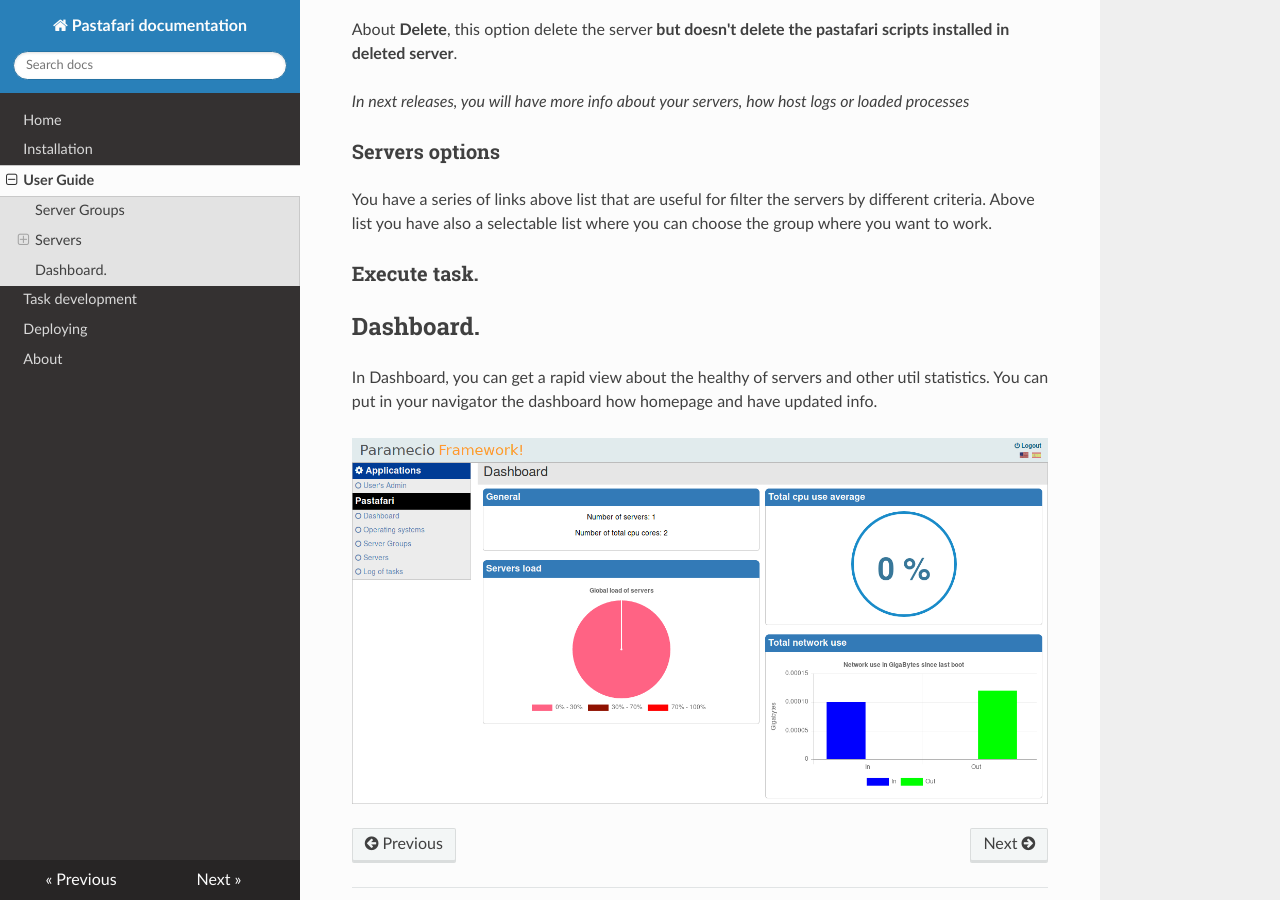
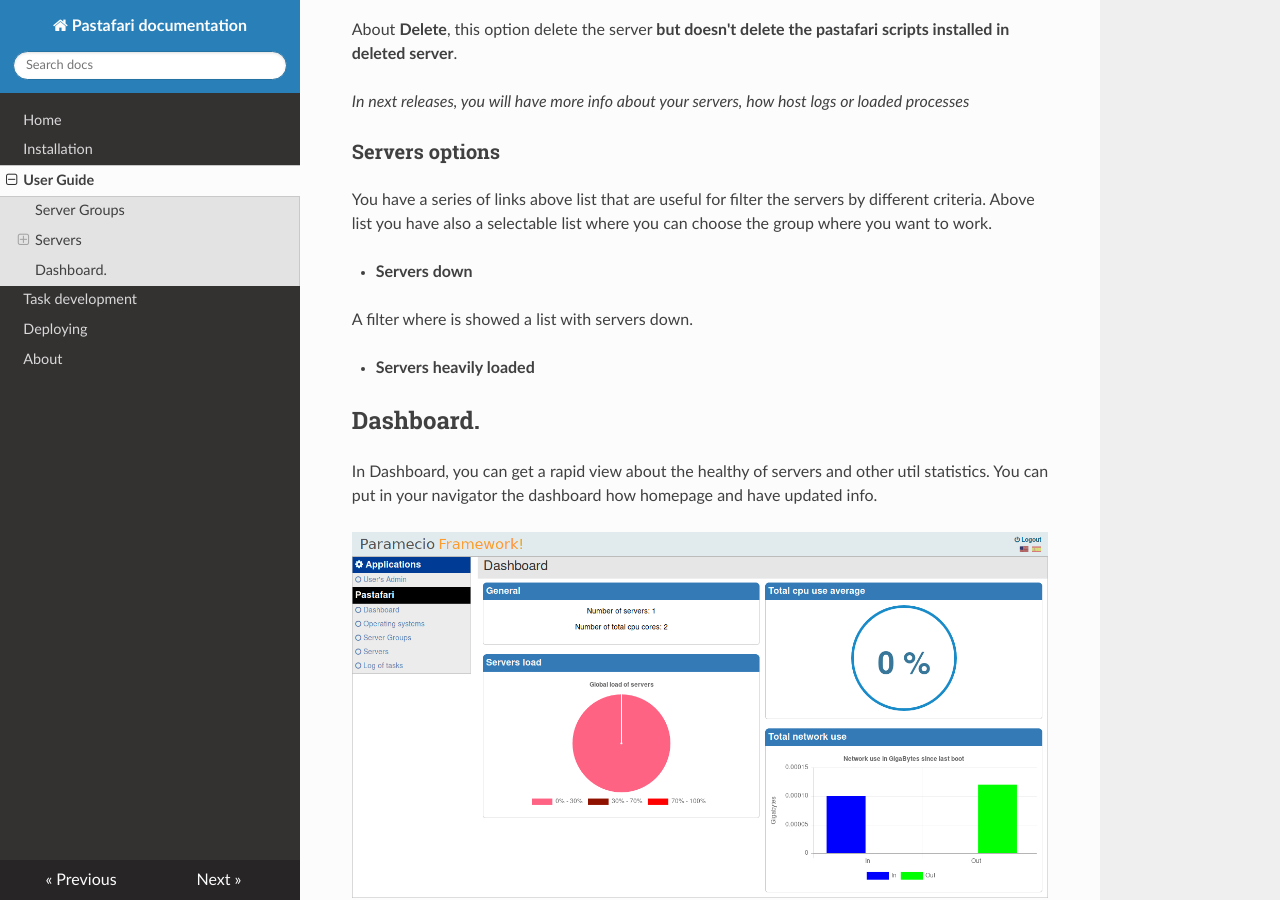
Before and after one commit to paramecio/pastafaridocs, an MkDocs documentation site: the page built from docs/userguide.md, in a window 1280 px wide and 900 px high, scrolled down 1602 px. Built offline with MkDocs 1.6.1, drawn with Linux system fonts in a browser that asks for light colours; nearby versions of some CDN libraries; old or Windows-style settings are respelled for this version of MkDocs.

```diff
--- a/docs/userguide.md
+++ b/docs/userguide.md
@@ -50,7 +50,11 @@ About **Delete**, this option delete the server **but doesn't delete the pastafa
 
 You have a series of links above list that are useful for filter the servers by different criteria. Above list you have also a selectable list where you can choose the group where you want to work.
 
-### Execute task.
+- **Servers down**
+
+A filter where is showed a list with servers down.
+
+- **Servers heavily loaded**
 
 ## Dashboard.
 
```
Also changed, not shown: docs/install.md (+1 -1 lines).
